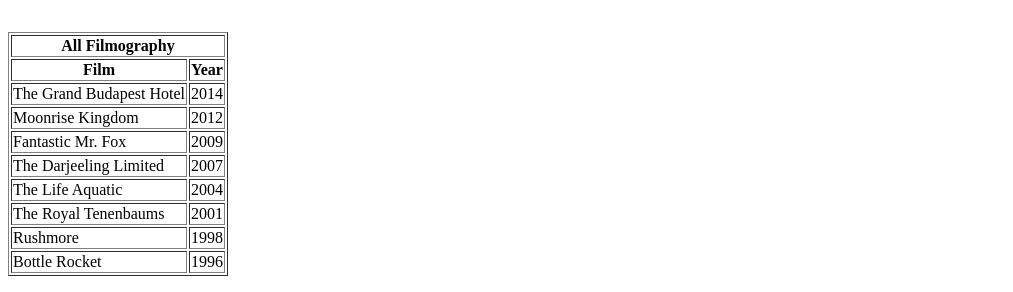
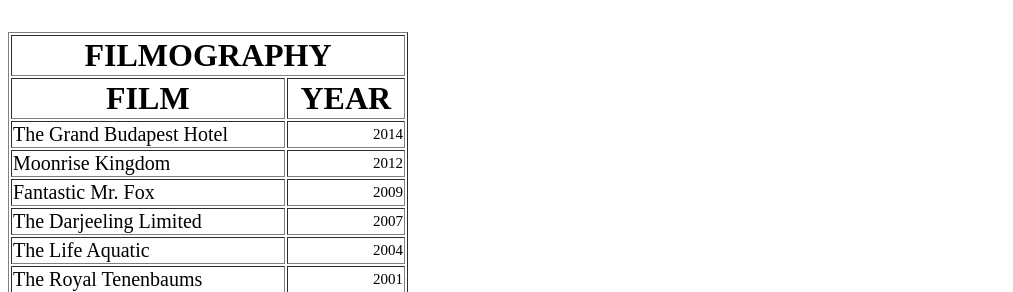
Before and after one commit to kellymp/kellymp.github.io, a plain HTML site: page index.html in a window 1280 px wide. Shown: the part 486-778 px from the top of the page, without its empty margins (0-1013 px from the left). Drawn offline with Linux system fonts and the light colour scheme.

Commit message:
add classes to filmography table. format table with classes

```diff
--- a/index.html
+++ b/index.html
@@ -53,45 +53,46 @@
 </table> <!-->
 
 <br>
+<div id="filmography">
 <table border="1">
 	<tr>
-		<th colspan="2">All Filmography</th>
+		<th colspan="2">Filmography</th>
 	</tr>
 	<tr>
 		<th>Film</th>
 		<th>Year</th>
 	</tr>
 	<tr>
-		<td>The Grand Budapest Hotel</td>
-		<td>2014</td>
+		<td class="title">The Grand Budapest Hotel</td>
+		<td class="year">2014</td>
 	</tr>
 	<tr>
-		<td>Moonrise Kingdom</td>
-		<td>2012</td>
+		<td class="title">Moonrise Kingdom</td>
+		<td class="year">2012</td>
 	</tr>
 	<tr>
-		<td>Fantastic Mr. Fox</td>
-		<td>2009</td>
+		<td class="title">Fantastic Mr. Fox</td>
+		<td class="year">2009</td>
 	</tr>
 	<tr>
-		<td>The Darjeeling Limited</td>
-		<td>2007</td>
+		<td class="title">The Darjeeling Limited</td>
+		<td class="year">2007</td>
 	</tr>
 	<tr>
-		<td>The Life Aquatic</td>
-		<td>2004</td>
+		<td class="title">The Life Aquatic</td>
+		<td class="year">2004</td>
 	</tr>
 	<tr>
-		<td>The Royal Tenenbaums</td>
-		<td>2001</td>
+		<td class="title">The Royal Tenenbaums</td>
+		<td class="year">2001</td>
 	</tr>
 	<tr>
-		<td>Rushmore</td>
-		<td>1998</td>
+		<td class="title">Rushmore</td>
+		<td class="year">1998</td>
 	</tr>
 	<tr>
-		<td>Bottle Rocket</td>
-		<td>1996</td>
+		<td class="title">Bottle Rocket</td>
+		<td class="year">1996</td>
 	</tr>
 </table>
 </div>
--- a/styles.css
+++ b/styles.css
@@ -2,3 +2,26 @@ body{
 	background: white;
 	font-family: futura;
 }
+
+#filmography{
+
+}
+
+table{
+	width: 400px;
+}
+
+th{
+	text-transform: uppercase;
+	font-size: 2em;
+}
+
+tr .title{
+	font-size: 20px;
+	text-align: left;
+}
+
+tr .year{
+	font-size: 15px;
+	text-align: right;
+}
```
